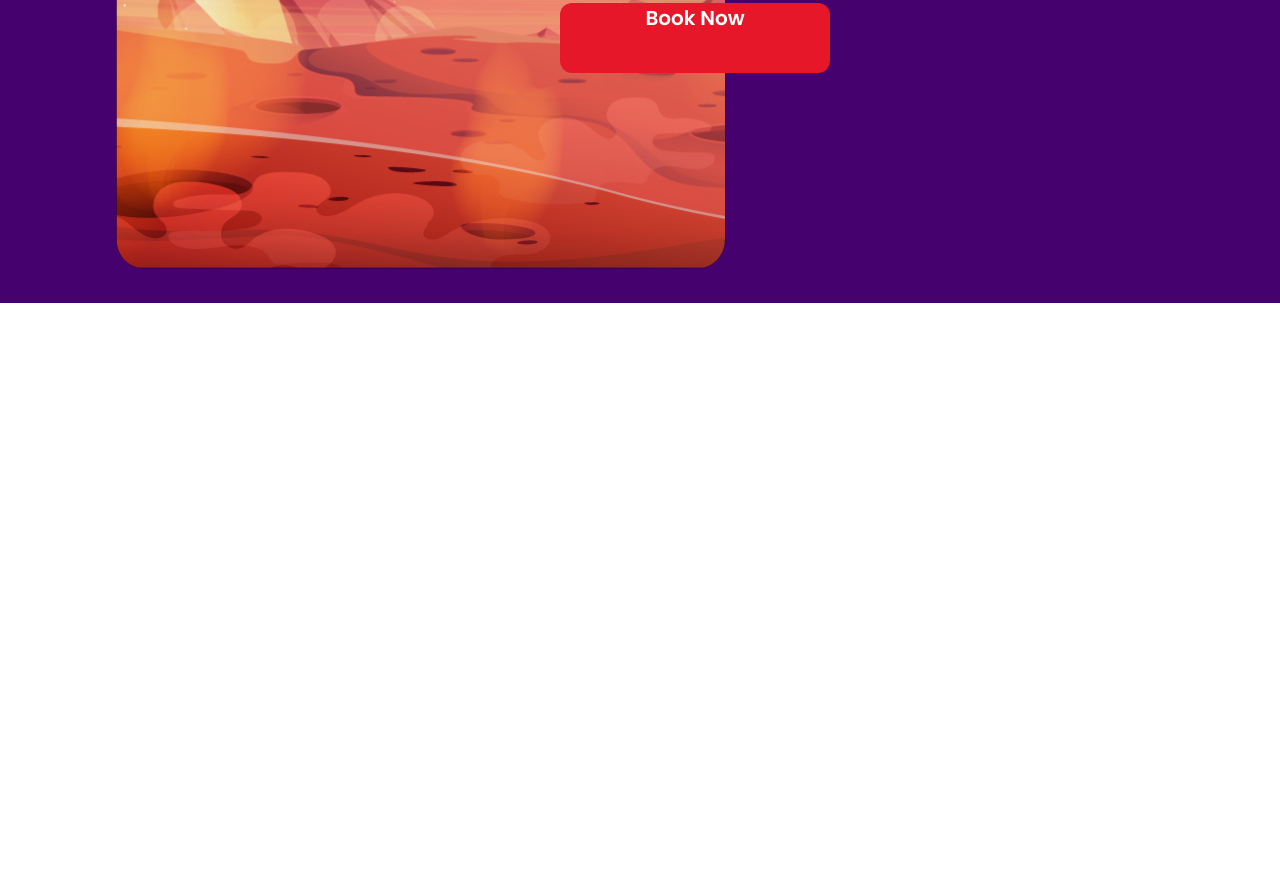
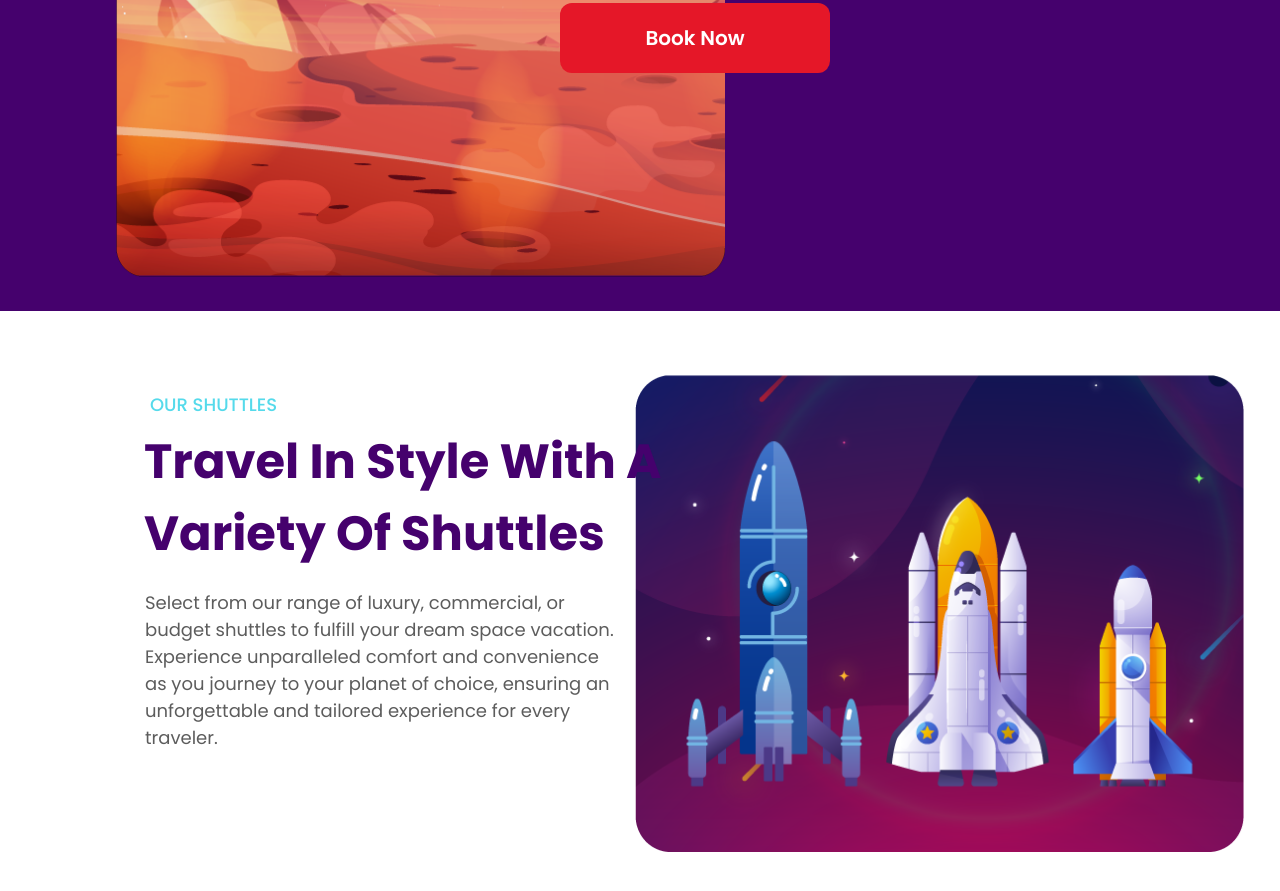
Before and after one commit to RhichelleStrauss/251169_Rhichelle_Strauss_DV100_S1_, a plain HTML site: page index.html in a window 1280 px wide. Shown: the part 1457-2348 px from the top of the page. Before the commit the page ends 1760 px from the top, so only its background shows below. Drawn offline with Linux system fonts and the light colour scheme.

Commit message:
shuttle page
shuttle page html and css completed + working

```diff
--- a/css/main.css
+++ b/css/main.css
@@ -119,28 +119,39 @@ body{
 
   nav{
     background-color: #ffffff97;
-    margin-top: 1em;
+    margin-top: 2em;
     width: 90%;
+    top: 20px;
 
-    display: block;
+    display: flexbox;
+    flex-direction: row;
+    justify-content: center;
+
     margin-left: auto;
     margin-right: auto;
-    border-radius: 40px;
+    border-radius: 30px;
 
-    padding: 10px;
+
+    padding: 5px;
   }
 
 
   .navBar{
     overflow: hidden;
+    margin-top: auto;
+    margin-bottom: auto;
+    margin-left: auto;
+    margin-right: auto;
 
   }
 
   .navBar a{
     float: left;
-    color: black;
+    color: #000000a3;
     text-align: center;
-    padding: 14px 16px;
+    padding: 12px;
+
+    top: 20px;
 
     text-decoration: none;
   }
@@ -151,8 +162,13 @@ body{
     font-family: "Poppins", sans-serif;
     font-weight: 500;
     font-style: normal;
+    font-size: 18px;
 
-    font-size: 18px;
+    display: flexbox;
+    flex-direction: row;
+    justify-content: center
+
+
   }
 
   .navBar a:hover{
@@ -164,14 +180,12 @@ body{
 }
 
 .headerContainer{
-  height: 100vh;
+  height: 101vh;
 
   position: relative;
   text-align: center;
 
 }
-
-
 
 
 .bottomTopLeft{
@@ -208,7 +222,7 @@ header{
 }
 
 .featuredTripHeader{
-  height: 100vh;
+  height: 101vh;
   background-size: cover;
 
   position: relative;
@@ -293,10 +307,76 @@ h1{
   font-family: "Poppins", sans-serif;
   font-weight: 600;
   font-style: normal;
-
-  display: inline-block;
-  text-align: center;
   font-size: 20px;
   text-decoration: none;
 
+  display: flex;
+  justify-content: center;
+  align-items: center;
+  text-align: center;
 }
+
+.shuttlesHeader{
+  height: 100vh;
+  background-size: cover;
+
+  position: relative;
+  text-align: center;
+
+  background-color: #ffffff;
+}
+
+.shuttlesHeader img{
+  position: absolute;
+
+  top: 50px;
+  right: 20px;
+
+  padding: 14px 16px;
+}
+
+.shuttles{
+  position:absolute;
+  top: 80px;
+  left: 150px;
+
+
+  font-family: "Poppins", sans-serif;
+    font-weight: 500;
+    font-style: normal;
+    font-size: 18px;
+    color: #55daeb;
+}
+
+h2{
+  position: absolute;
+  top: 75px;
+  left: 144px;
+
+  font-family: "Poppins", sans-serif;
+    font-weight: 700;
+    font-style: normal;
+    font-size: 48px;
+    color: #45016d;
+
+  text-align: left;
+  width: 600px;
+  word-wrap: break-word
+}
+
+.aboutShuttles p {
+  position: absolute;
+  top: 260px;
+  left: 145px;
+
+  font-family: "Poppins", sans-serif;
+  font-weight: 400;
+  font-style: normal;
+  font-size: 18px;
+  color: #000000a3;
+
+  text-align: left;
+  width: 470px;
+  word-wrap: break-word
+
+}
--- a/index.html
+++ b/index.html
@@ -41,9 +41,13 @@
 
             </header>
             <section class="featuredTripHeader">
+
                 <img src="assets/img/marsSliderClipped1.png" width="609px" height="649px">
+
                 <div class="featuredTrip">FEATURED TRIP</div>
+
                 <h1>THE CLASSIC MARS EXPERIENCE</h1>
+
                 <div class="aboutTrip">
                 <p>Embark on a Mars vacation: red deserts, ancient relics, and towering canyons await.
                     Enjoy low-gravity hiking, rover trips to Olympus Mons, and stargazing under Phobos and Deimos.
@@ -53,15 +57,27 @@
 
                 <a href="pages/flights.html" class="buttonBook" width="270px" height="70px">Book Now</a>
 
+            </section>
 
 
+            <section class="shuttlesHeader">
 
+                <img src="assets/img/spacSchuttles.png" width="609px" height="477px">
 
+                <div class="shuttles">OUR SHUTTLES</div>
 
+                <h2>Travel In Style With A Variety Of Shuttles</h2>
 
+                <div class="aboutShuttles">
+                    <p>Select from our range of luxury, commercial, or
+                        budget shuttles to fulfill your dream space
+                        vacation. Experience unparalleled comfort and
+                        convenience as you journey to your planet of
+                        choice, ensuring an unforgettable and tailored
+                        experience for every traveler.</p>
+                </div>
 
             </section>
-
 
 
         </body>
```
